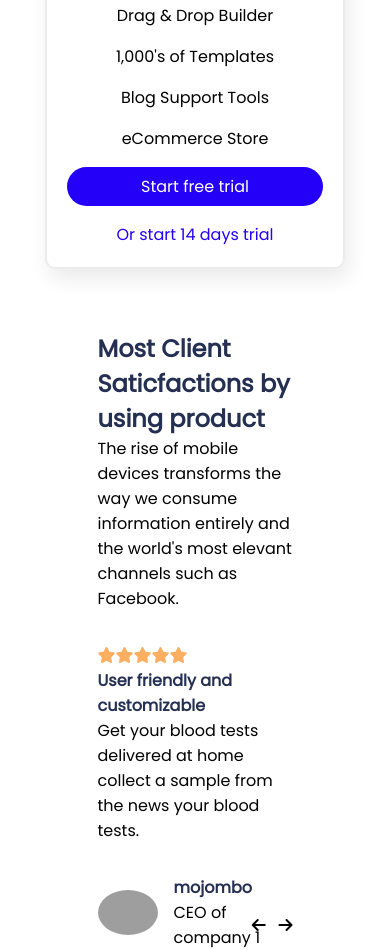
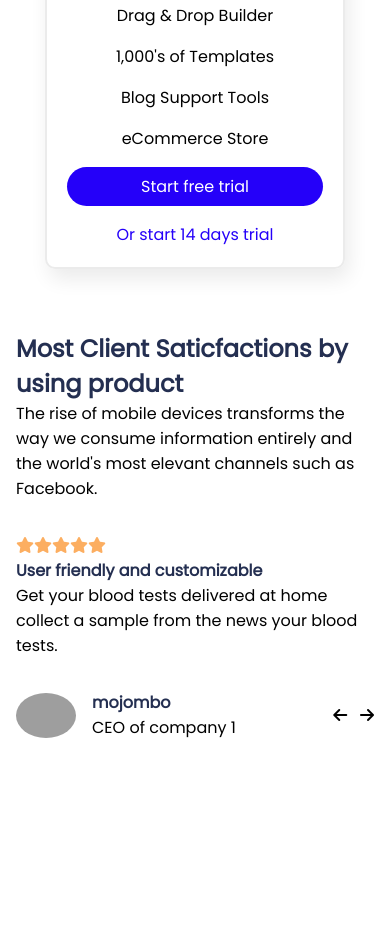
Before and after one commit to khuongloc/applap-html-css-scss-js, a plain HTML site: page index.html in a window 390 px wide. Shown: the part 7703-8653 px from the top of the page. After the commit the page ends 8443 px from the top, so only its background shows below. Drawn offline with Linux system fonts and the light colour scheme; grey boxes are pictures that could not be loaded.

Commit message:
fixed features css

```diff
--- a/css/main.css
+++ b/css/main.css
@@ -734,5 +734,12 @@ button {
         -ms-flex-align: center;
             align-items: center;
   }
+  .reviews {
+    padding: 0 1rem;
+    width: 100%;
+  }
+  .reviews__btn {
+    right: 1rem;
+  }
 }
 /*# sourceMappingURL=main.css.map */
```
Also changed, not shown: index.html (+0 -26 lines), 1 other file.
